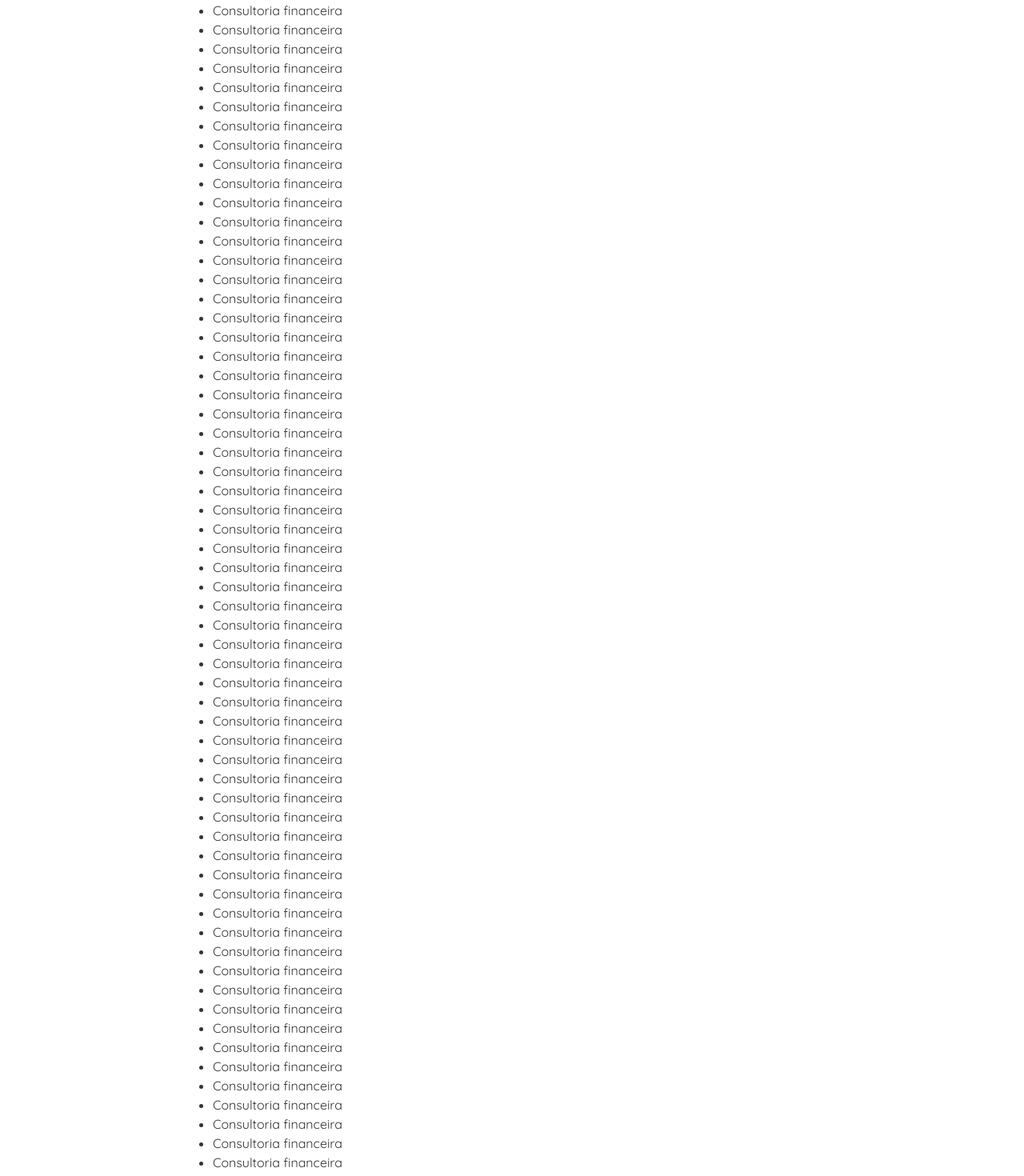
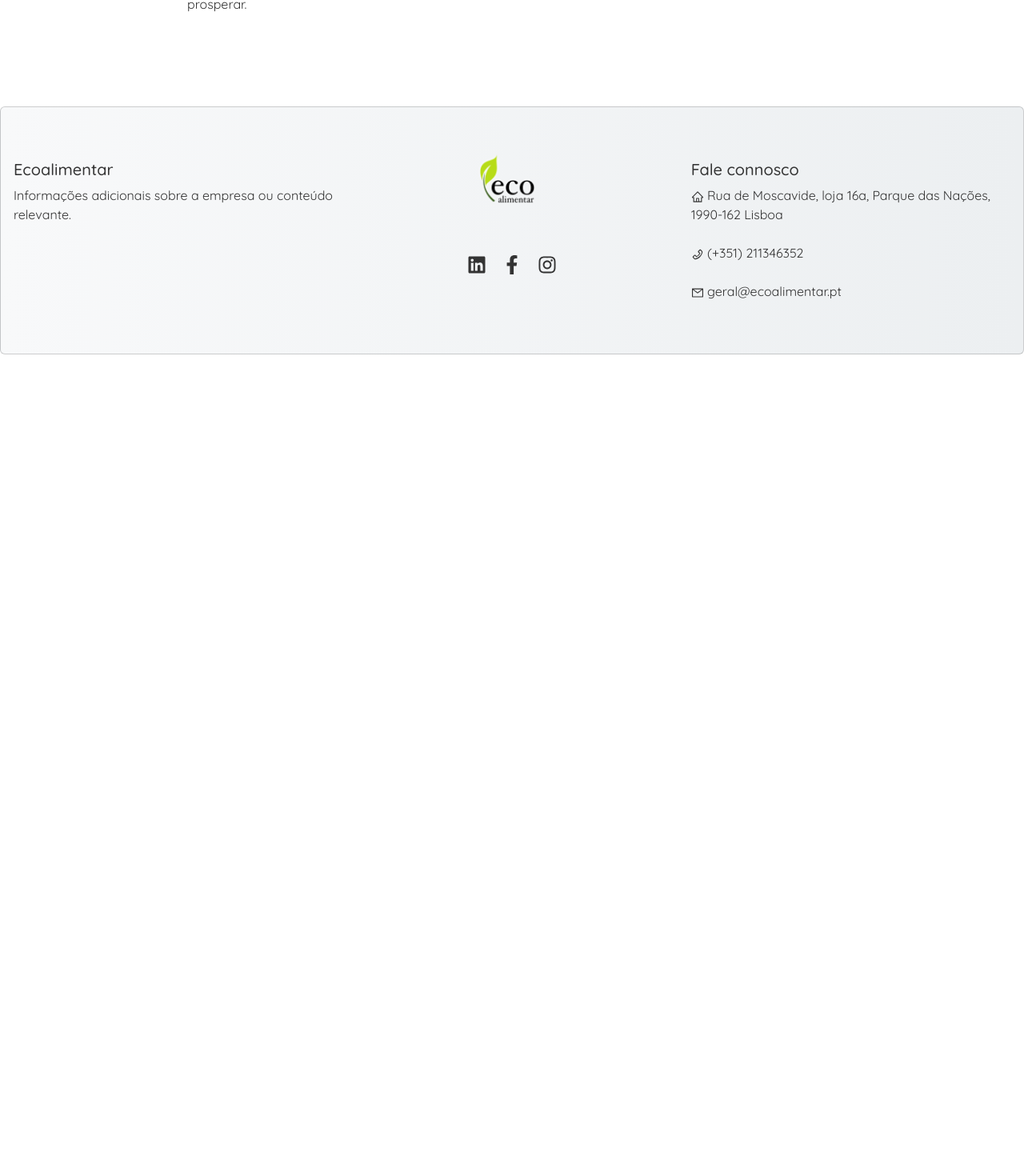
Before and after one commit to Filipe3Paisana/Ecoalimentar, a React (Create React App) app in the folder Web/: page /consultoria in a window 1280 px wide. Shown: the part 399-1869 px from the top of the page at 80% size. After the commit the page ends 870 px from the top, so only its background shows below. Built offline with nearby package versions, Linux system fonts and the light colour scheme.

Commit message:
add footer

```diff
--- a/Web/src/Auditoria.js
+++ b/Web/src/Auditoria.js
@@ -1,9 +1,11 @@
 import React from 'react';
+import Footer from './Footer';
 
 // Importe outros componentes ou estilos conforme necessário
 
 function ConsultoriaPage() {
   return (
+    <>
     <div className="content">
       <h1>Consultoria</h1>
       <p>Bem-vindo à nossa página de consultoria!</p>
@@ -20,6 +22,8 @@ function ConsultoriaPage() {
         Entre em contato conosco para saber mais sobre como podemos ajudar o seu negócio a crescer e prosperar.
       </p>
     </div>
+    <Footer />
+    </>
   );
 }
 
--- a/Web/src/Consultoria.js
+++ b/Web/src/Consultoria.js
@@ -18,69 +18,6 @@ function Consultoria() {
           <li>Consultoria tecnológica</li>
           <li>Consultoria de marketing</li>
           <li>Consultoria financeira</li>
-          <li>Consultoria financeira</li>
-          <li>Consultoria financeira</li>
-          <li>Consultoria financeira</li>
-          <li>Consultoria financeira</li>
-          <li>Consultoria financeira</li>
-          <li>Consultoria financeira</li>
-          <li>Consultoria financeira</li>
-          <li>Consultoria financeira</li>
-          <li>Consultoria financeira</li>
-          <li>Consultoria financeira</li>
-          <li>Consultoria financeira</li>
-          <li>Consultoria financeira</li>
-          <li>Consultoria financeira</li>
-          <li>Consultoria financeira</li>
-          <li>Consultoria financeira</li>
-          <li>Consultoria financeira</li>
-          <li>Consultoria financeira</li>
-          <li>Consultoria financeira</li>
-          <li>Consultoria financeira</li>
-          <li>Consultoria financeira</li>
-          <li>Consultoria financeira</li>
-          <li>Consultoria financeira</li>
-          <li>Consultoria financeira</li>
-          <li>Consultoria financeira</li>
-          <li>Consultoria financeira</li>
-          <li>Consultoria financeira</li>
-          <li>Consultoria financeira</li>
-          <li>Consultoria financeira</li>
-          <li>Consultoria financeira</li>
-          <li>Consultoria financeira</li>
-          <li>Consultoria financeira</li>
-          <li>Consultoria financeira</li>
-          <li>Consultoria financeira</li>
-          <li>Consultoria financeira</li>
-          <li>Consultoria financeira</li>
-          <li>Consultoria financeira</li>
-          <li>Consultoria financeira</li>
-          <li>Consultoria financeira</li>
-          <li>Consultoria financeira</li>
-          <li>Consultoria financeira</li>
-          <li>Consultoria financeira</li>
-          <li>Consultoria financeira</li>
-          <li>Consultoria financeira</li>
-          <li>Consultoria financeira</li>
-          <li>Consultoria financeira</li>
-          <li>Consultoria financeira</li>
-          <li>Consultoria financeira</li>
-          <li>Consultoria financeira</li>
-          <li>Consultoria financeira</li>
-          <li>Consultoria financeira</li>
-          <li>Consultoria financeira</li>
-          <li>Consultoria financeira</li>
-          <li>Consultoria financeira</li>
-          <li>Consultoria financeira</li>
-          <li>Consultoria financeira</li>
-          <li>Consultoria financeira</li>
-          <li>Consultoria financeira</li>
-          <li>Consultoria financeira</li>
-          <li>Consultoria financeira</li>
-          <li>Consultoria financeira</li>
-          <li>Consultoria financeira</li>
-          <li>Consultoria financeira</li>
-          <li>Consultoria financeira</li>
         </ul>
         <p>Entre em contato conosco para saber mais sobre como podemos ajudar o seu negócio a crescer e prosperar.</p>
       </Container>
--- a/Web/src/Contactos.js
+++ b/Web/src/Contactos.js
@@ -1,9 +1,11 @@
 import React from 'react';
+import Footer from './Footer';
 
 // Importe outros componentes ou estilos conforme necessário
 
 function ConsultoriaPage() {
   return (
+    <>
     <div className="content">
       <h1>Consultoria</h1>
       <p>Bem-vindo à nossa página de consultoria!</p>
@@ -20,6 +22,8 @@ function ConsultoriaPage() {
         Entre em contato conosco para saber mais sobre como podemos ajudar o seu negócio a crescer e prosperar.
       </p>
     </div>
+    <Footer />
+    </>
   );
 }
 
--- a/Web/src/Formacao.js
+++ b/Web/src/Formacao.js
@@ -1,9 +1,11 @@
 import React from 'react';
+import Footer from './Footer';
 
 // Importe outros componentes ou estilos conforme necessário
 
 function ConsultoriaPage() {
   return (
+    <>
     <div className="content">
       <h1>Consultoria</h1>
       <p>Bem-vindo à nossa página de consultoria!</p>
@@ -20,6 +22,8 @@ function ConsultoriaPage() {
         Entre em contato conosco para saber mais sobre como podemos ajudar o seu negócio a crescer e prosperar.
       </p>
     </div>
+    <Footer />
+    </>
   );
 }
 
--- a/Web/src/Home.js
+++ b/Web/src/Home.js
@@ -1,5 +1,6 @@
 import React from "react";
 import { Navbar } from "react-bootstrap";
+import Footer from "./Footer";
 
 
 const Home = () => {
@@ -40,6 +41,7 @@ const Home = () => {
           </a>
         </div>
       </div>
+      <Footer />
     </>
   );
 };
--- a/Web/src/Sobre.js
+++ b/Web/src/Sobre.js
@@ -1,9 +1,12 @@
 import React from 'react';
+import Footer from './Footer';
 
 // Importe outros componentes ou estilos conforme necessário
 
 function ConsultoriaPage() {
+
   return (
+    <>
     <div className="content">
       <h1>Consultoria</h1>
       <p>Bem-vindo à nossa página de consultoria!</p>
@@ -20,6 +23,8 @@ function ConsultoriaPage() {
         Entre em contato conosco para saber mais sobre como podemos ajudar o seu negócio a crescer e prosperar.
       </p>
     </div>
+    <Footer />
+    </>
   );
 }
 
--- a/Web/src/index.css
+++ b/Web/src/index.css
@@ -214,16 +214,28 @@ body, html {
 
 .footer {
   padding: 50px 0;
-  background-color: #f8f9fa;
+  background-image: linear-gradient(to right, #f8f9fa, #eceff1);
   color: #6c757d;
   border-top: 1px solid #e7e7e7;
   margin-top: 50px;
+  font-family: 'Arial', sans-serif;
 }
 
 .footer .container {
   display: flex;
-  justify-content: center;
+  justify-content: space-between;
   align-items: center;
+}
+
+.footer a {
+  color: #007bff;
+  text-decoration: none;
+  transition: color 0.3s;
+}
+
+.footer a:hover {
+  text-decoration: underline;
+  color: #0056b3;
 }
 
 .footer-logo {
@@ -234,8 +246,27 @@ body, html {
   color: #6c757d !important;
 }
 
+.footer-icons {
+  display: flex;
+  justify-content: center;
+  gap: 20px;
+}
+
+.footer-icons a {
+  display: inline-block;
+}
+
 @media (max-width: 576px) {
+  .footer {
+    padding: 30px 20px;
+  }
+
   .footer .container {
     flex-direction: column;
+    align-items: center;
+  }
+
+  .footer-logo {
+    margin-bottom: 10px;
   }
 }
```
